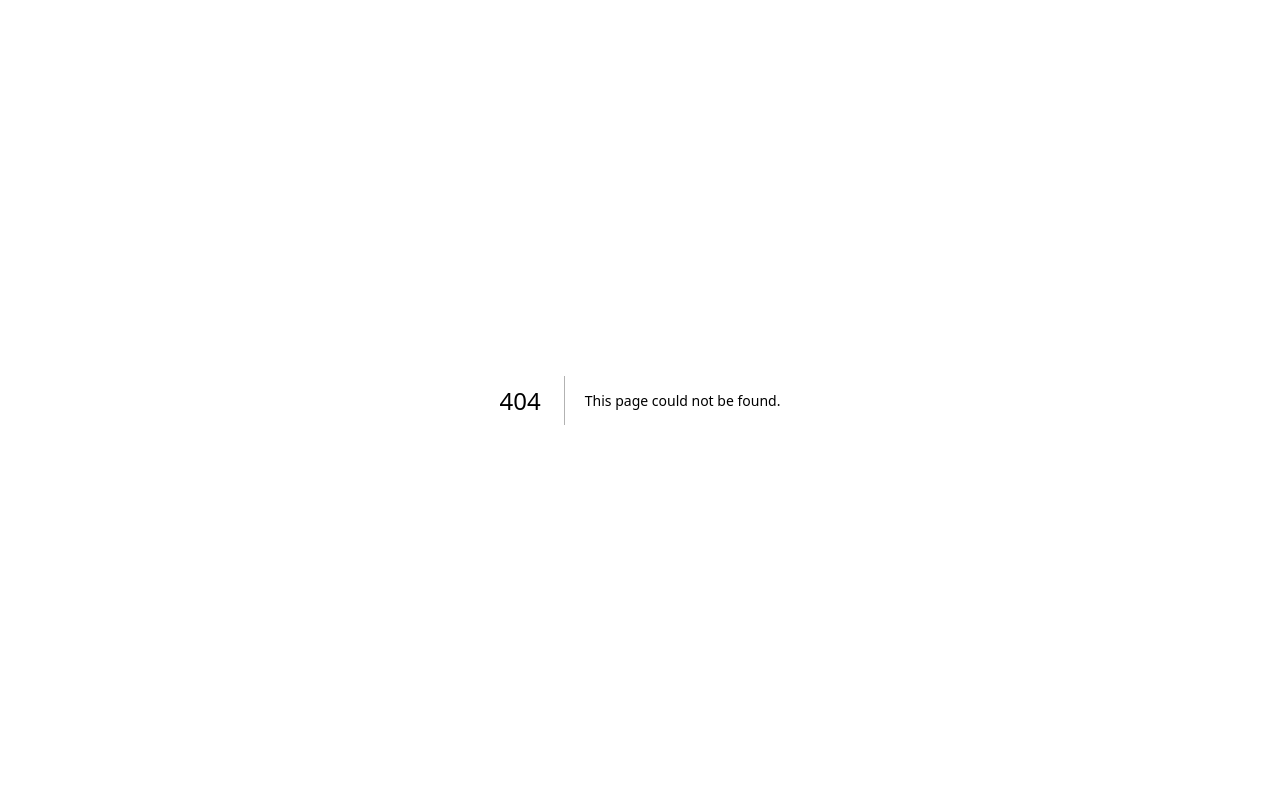
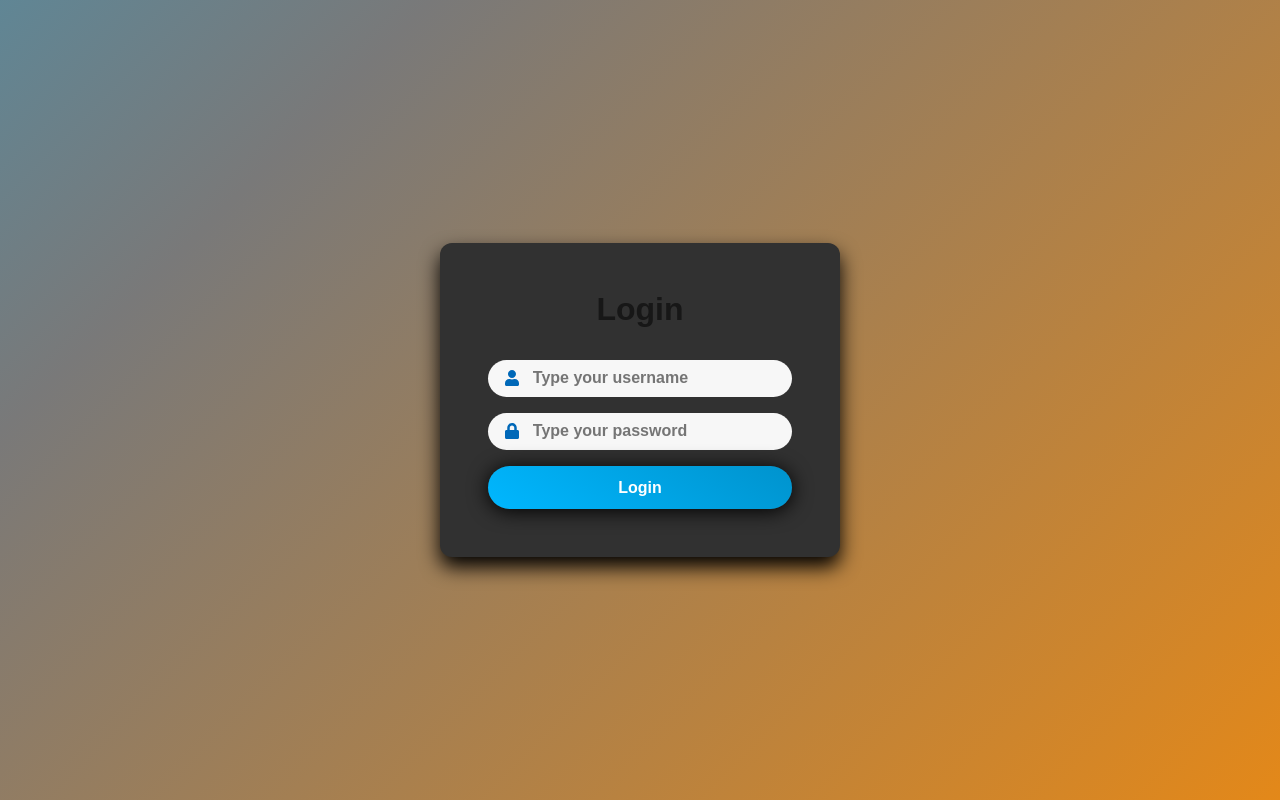
Before and after one commit to HenrikT/home-dashboard, a Next.js app: page /login in a window 1280 px wide. Before the commit this address had no page. Built offline with nearby package versions, Linux system fonts and the light colour scheme.

Commit message:
feat: design draft login page

```diff
--- a/src/app/globals.css
+++ b/src/app/globals.css
@@ -1,6 +1,7 @@
 :root {
   --background: #ffffff;
   --foreground: #171717;
+  --input-text-color: rgb(211, 127, 0);
 }
 
 @media (prefers-color-scheme: dark) {
--- /dev/null
+++ b/src/app/login/page.module.css
@@ -0,0 +1,94 @@
+.main {
+  min-height: 100vh;
+  display: flex;
+  justify-content: center;
+  align-items: center;
+  background: linear-gradient(135deg, #00b7ff, #797979, #ff8c00);
+  background-size: 200% 200%;
+  animation: gradientShift 20s ease infinite;
+}
+
+@keyframes gradientShift {
+  0% {
+    background-position: 0% 50%;
+  }
+  50% {
+    background-position: 100% 50%;
+  }
+  100% {
+    background-position: 0% 50%;
+  }
+}
+
+.card {
+  background-color: rgb(49, 49, 49);
+  padding: 3rem;
+  border-radius: 12px;
+  width: 100%;
+  max-width: 400px;
+  text-align: center;
+  box-shadow: 0 10px 20px rgba(0, 0, 0, 5);
+}
+
+.header {
+  font-size: 2rem;
+  font-weight: bold;
+  margin-bottom: 2rem;
+}
+
+.form {
+  display: flex;
+  flex-direction: column;
+  gap: 1rem;
+}
+
+.inputGroup {
+  display: flex;
+  align-items: center;
+  border-radius: 30px;
+  padding: 0.6rem 1rem;
+  background: #f7f7f7;
+}
+
+.icon {
+  margin-right: 0.8rem;
+  color: #0068b8;
+}
+
+.input {
+  color: var(--input-text-color);
+  font-weight: bold;
+  border: none;
+  outline: none;
+  background: transparent;
+  flex: 1;
+  font-size: 1rem;
+}
+
+.inputGroup:focus-within {
+  outline: 5px solid var(--input-text-color);
+}
+
+input:-webkit-autofill {
+  -webkit-box-shadow: 0 0 0px 1000px #f7f7f7 inset !important;
+  box-shadow: 0 0 0px 1000px #f7f7f7 inset !important;
+  -webkit-text-fill-color: var(--input-text-color) !important;
+  transition: background-color 5000s ease-in-out 0s;
+}
+
+.loginButton {
+  padding: 0.8rem;
+  font-size: 1rem;
+  color: white;
+  font-weight: bolder;
+  border: none;
+  border-radius: 30px;
+  background: linear-gradient(35deg, #00b7ff, #0093cd);
+  cursor: pointer;
+  transition: background 0.3s ease;
+  box-shadow: 0 2px 20px rgba(0, 0, 0, 255);
+}
+
+.loginButton:hover {
+  opacity: 0.9;
+}
--- /dev/null
+++ b/src/app/login/page.tsx
@@ -0,0 +1,30 @@
+import styles from "./page.module.css";
+import { FaUser, FaLock } from "react-icons/fa";
+
+export default function Login() {
+  return (
+    <div className={styles.main}>
+      <div className={styles.card}>
+        <h1 className={styles.header}>Login</h1>
+        <form className={styles.form}>
+          <div className={styles.inputGroup}>
+            <FaUser className={styles.icon} />
+            <input
+              type="email"
+              name="email"
+              placeholder="Type your username"
+              className={styles.input}
+            />
+          </div>
+          <div className={styles.inputGroup}>
+            <FaLock className={styles.icon} />
+            <input type="password" placeholder="Type your password" className={styles.input} />
+          </div>
+          <button type="submit" className={styles.loginButton}>
+            Login
+          </button>
+        </form>
+      </div>
+    </div>
+  );
+}
```
Also changed, not shown: src/app/page.tsx (+7 -83 lines).
